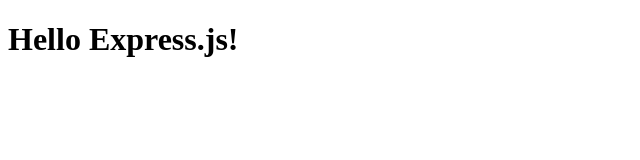
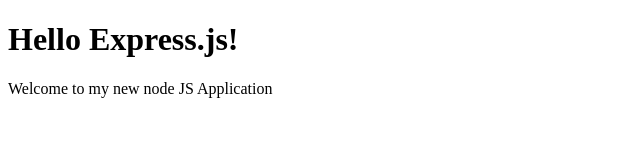
Before and after one commit to bjs007/web-server, a website: page public/index.html in a window 1280 px wide. Shown: the whole page, without its empty margins (0-640 px from the left). Drawn offline with Linux system fonts and the light colour scheme.

Commit message:
index updated

```diff
--- a/public/index.html
+++ b/public/index.html
@@ -6,5 +6,6 @@
 	</head>
 	<body>
 		<h1>Hello Express.js!</h1>
+		<p>Welcome to my new node JS Application</p>
 	</body>
 </html>
```
